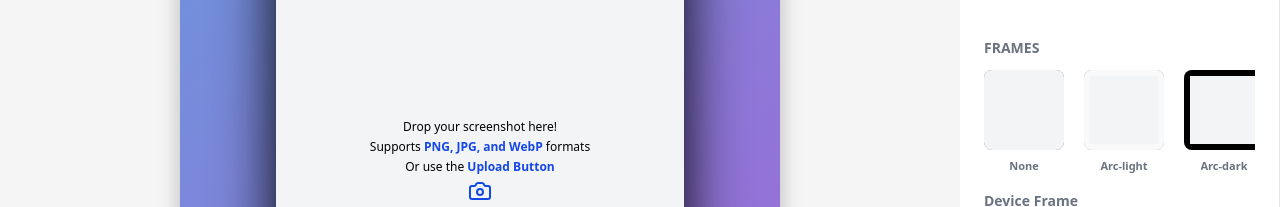
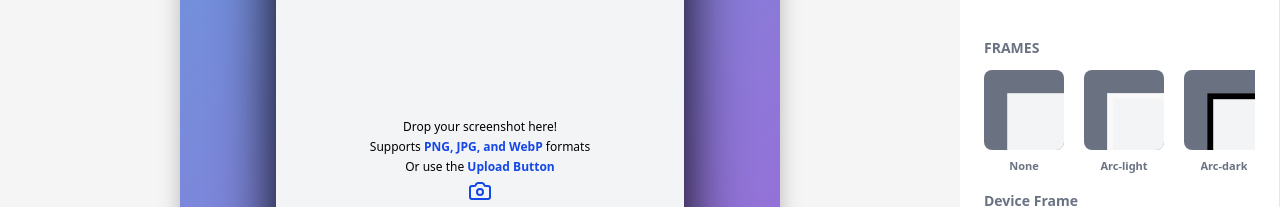
Before and after one commit to begonnerprogrammer/Mockup-Studio4, a React (Vite) app: page / in a window 1280 px wide. Both pictures are taken after a click on the button "Edit". Shown: the part 252-459 px from the top of the page. Built offline with nearby package versions, Linux system fonts and the light colour scheme.

Commit message:
frame-section-fixed

```diff
--- a/src/components/preview.jsx
+++ b/src/components/preview.jsx
@@ -352,6 +352,8 @@ console.log(" new dev and frame at preview page","newdev=",newdev,"framename=",f
   frame.name==="Windows light" ? <div className='absolute   z-100  bg-white h-8 w-full flex align-start justify-start' style={{left:0,top:-1,borderTopLeftRadius:5,borderTopRightRadius:5,}} >
 
   <span className='m-2  text-[10px]  text-black'>File</span>
+    <span className='text-[10px] absolute text-black' style={{ top: 8, right:5 }}>x</span>
+               <span className='text-[10px] absolute text-black' style={{ top: 8, right:12 }}>-</span>
 </div>  : ""
  }
 
@@ -360,6 +362,8 @@ console.log(" new dev and frame at preview page","newdev=",newdev,"framename=",f
   frame.name==="Windows dark" ? <div className=' absolute z-100  bg-gray-800 h-8 w-full flex align-start justify-start' style={{left:0,top:-1,borderTopLeftRadius:5,borderTopRightRadius:5,}}>
 
   <span className='m-2  text-[10px]  text-white'>File</span>
+      <span className='text-[10px] absolute text-white' style={{ top: 8, right:5 }}>x</span>
+               <span className='text-[10px] absolute text-white' style={{ top: 8, right:12 }}>-</span>
 </div> : ""
 }
 
@@ -917,6 +921,8 @@ transformStyle: 'preserve-3d', // Add this for proper 3D
   frame.name==="Windows light" ? <div className='absolute top-0 bg-white h-8 w-full flex align-start justify-start' >
 
   <span className='m-2  text-[10px]  text-black'>File</span>
+  <span className='text-[10px] absolute text-black' style={{ top: 8, right:5 }}>x</span>
+               <span className='text-[10px] absolute text-black' style={{ top: 8, right:12 }}>-</span>
 </div>  : ""
  }
 
@@ -925,6 +931,8 @@ transformStyle: 'preserve-3d', // Add this for proper 3D
   frame.name==="Windows dark" ? <div className='absolute top-0 bg-gray-800 h-8 w-full flex align-start justify-start' >
 
   <span className='m-2  text-[10px]  text-white'>File</span>
+   <span className='text-[10px] absolute text-white' style={{ top: 8, right:5 }}>x</span>
+               <span className='text-[10px] absolute text-white' style={{ top: 8, right:12 }}>-</span>
 </div> : ""
 }
 
--- a/src/components/tabs/EditTab.jsx
+++ b/src/components/tabs/EditTab.jsx
@@ -514,44 +514,48 @@ const changepadding=(value)=>{
         >
           {/* Frame preview indicator decorations */}
           {frame.name === "Mac dark" && (
-            <div className='absolute bg-gray-900 w-12 h-3 rounded-sm' style={{ top: 10, zIndex: 20, left: 8 }}>
+            <div className='absolute bg-gray-900 w-15 h-3 ' style={{ top: 21, zIndex: 20, left: 22 }}>
               <div className='absolute bg-red-900 w-1 h-1 rounded-full' style={{ top: 4, zIndex: 30, left: 2 }}></div>
               <div className='absolute bg-blue-900 w-1 h-1 rounded-full' style={{ top: 4, zIndex: 30, left: 7 }}></div>
               <div className='absolute bg-green-900 w-1 h-1 rounded-full' style={{ zIndex: 30, top: 4, left: 4.5 }}></div>
-              <span className='text-[6px] absolute text-white' style={{ top: 1, left: 14 }}>File</span>
+              <span className='text-[6px] absolute text-white' style={{ top: 1, left: 28 }}>File</span>
+
             </div>
           )}
           {frame.name === "Mac light" && (
-            <div className='absolute bg-white w-12 h-3 rounded-sm' style={{ top: 10, zIndex: 20, left: 8 }}>
+             <div className='absolute bg-white w-15 h-3 ' style={{ top: 21, zIndex: 20, left: 23 }}>
               <div className='absolute bg-red-900 w-1 h-1 rounded-full' style={{ top: 4, zIndex: 30, left: 2 }}></div>
               <div className='absolute bg-blue-900 w-1 h-1 rounded-full' style={{ top: 4, zIndex: 30, left: 7 }}></div>
               <div className='absolute bg-green-900 w-1 h-1 rounded-full' style={{ zIndex: 30, top: 4, left: 4.5 }}></div>
-              <span className='text-[6px] absolute' style={{ top: 1, left: 14 }}>File</span>
+              <span className='text-[6px] absolute' style={{ top: 1, left:28 }}>File</span>
             </div>
           )}
           {frame.name === "Windows light" && (
-            <div className='absolute bg-white w-12 h-3 rounded-sm' style={{ top: 10, zIndex: 20, left: 8 }}>
-              <span className='text-[6px] absolute' style={{ top: 1, left: 2 }}>File</span>
+            <div className='absolute bg-white w-15 h-3 ' style={{ top: 21, zIndex: 20, left: 23 }}>
+              <span className='text-[6px] absolute ' style={{ top: 1, left: 2 }}>File</span>
+             <span className='text-[6px] absolute ' style={{ top: 1, right:5 }}>x</span>
+               <span className='text-[6px] absolute ' style={{ top: 1, right:8 }}>-</span>
             </div>
           )}
           {frame.name === "Windows dark" && (
-            <div className='absolute bg-gray-900 w-12 h-3 rounded-sm' style={{ top: 10, zIndex: 20, left: 8 }}>
+             <div className='absolute bg-gray-900 w-15 h-3 ' style={{ top: 21, zIndex: 20, left: 22 }}>
               <span className='text-[6px] text-white absolute' style={{ top: 1, left: 2 }}>File</span>
+                    <span className='text-[6px] absolute text-white' style={{ top: 1, right:5 }}>x</span>
+                         <span className='text-[6px] absolute text-white' style={{ top: 1, right:8 }}>-</span>
             </div>
           )}
 
-          {/* Frame preview */}
+          {/* Frame preview - 80% width/height with translate */}
           <div
-            className={`overflow-hidden absolute w-full h-full text-center transition-all duration-200 hover:scale-105 ${
+            className={`overflow-hidden absolute text-center transition-all duration-200 hover:scale-105 ${
               selectedFrame === id
                 ? 'border-2 border-blue-500 bg-blue-50'
                 : 'border border-gray-200 bg-gray-100 hover:border-gray-300'
             }`}
             style={{
-              top: 0,
-              left: 0,
-              right: 0,
-              bottom: 0,
+              width: '80%',
+              height: '80%',
+              transform: 'translateX(30%) translateY(30%)',
               // Apply all border properties only if they exist in frame.style
               ...(frame.style?.border && { border: frame.style.border }),
               ...(frame.style?.borderTop && {
```
